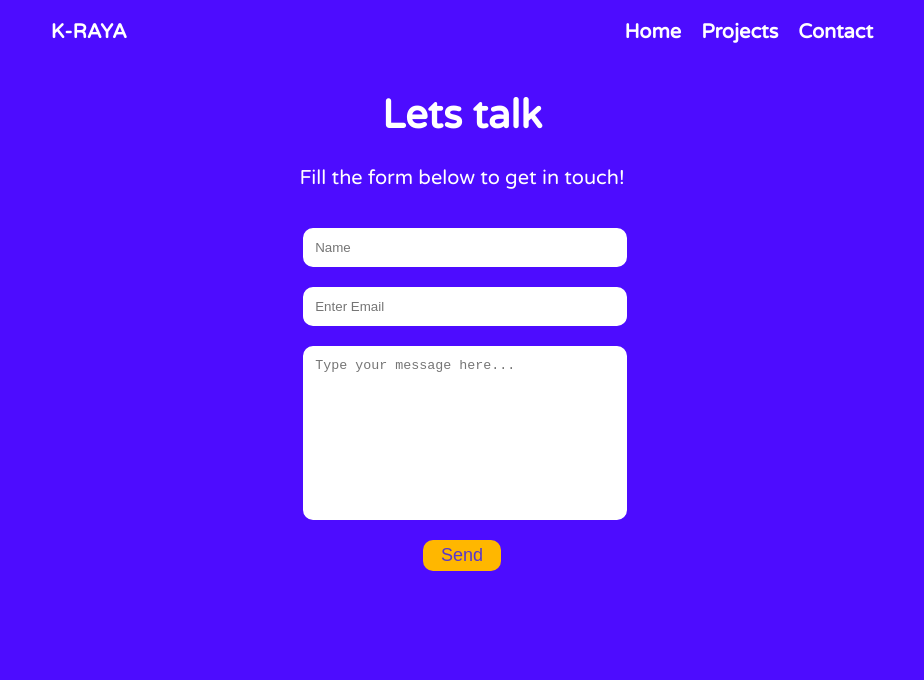
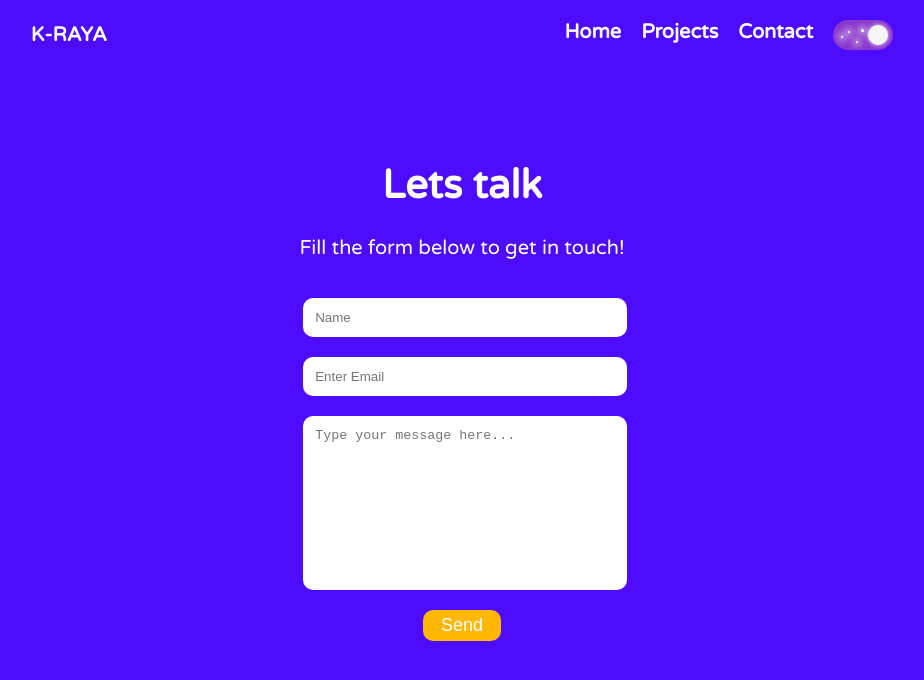
Before and after one commit to k-raya/k-raya.github.io, a React (Create React App) app: page /contact in a window 1280 px wide. Shown: the top 680 px of the page, without its empty margins (178-1102 px from the left). Built offline with nearby package versions, Linux system fonts and the light colour scheme.

Commit message:
added light and dark mode

```diff
--- a/public/index.html
+++ b/public/index.html
@@ -6,8 +6,8 @@
   <link rel="icon" href="%PUBLIC_URL%/favicon.ico" />
   <meta name="viewport" content="width=device-width, initial-scale=1" />
   <meta name="theme-color" content="#000000" />
-  <meta name="description" content="Web site created using create-react-app" />
-  <link rel="apple-touch-icon" href="%PUBLIC_URL%/logo192.png" />
+  <meta name="description" content="Kevin's Web Dev Portfolio! />
+  <link rel=" apple-touch-icon" href="%PUBLIC_URL%/logo192.png" />
   <!--
       manifest.json provides metadata used when your web app is installed on a
       user's mobile device or desktop. See https://developers.google.com/web/fundamentals/web-app-manifest/
@@ -25,7 +25,7 @@
       work correctly both with client-side routing and a non-root public URL.
       Learn how to configure a non-root public URL by running `npm run build`.
     -->
-  <title>SmallTall | Portfolio</title>
+  <title>K-Raya | Portfolio</title>
 </head>
 
 <body>
--- a/src/App.css
+++ b/src/App.css
@@ -1,38 +1,73 @@
 .App {
   text-align: center;
+  font-family: "Varela Round", sans-serif;
+  background-color: rgb(77, 12, 255);
+  font-size: 20px;
+  height: 100vh;
 }
 
-.App-logo {
-  height: 40vmin;
-  pointer-events: none;
+#light {
+  background: rgb(255, 187, 27);
+  color: rgb(63, 63, 63);
+  transition: background 0.5s ease;
 }
 
-@media (prefers-reduced-motion: no-preference) {
-  .App-logo {
-    animation: App-logo-spin infinite 20s linear;
-  }
+#dark {
+  background: rgb(77, 12, 255);
+  color: rgb(255, 255, 255);
+  transition: background 0.5s ease;
 }
 
-.App-header {
-  background-color: #282c34;
-  min-height: 100vh;
+.navbar-container {
   display: flex;
-  flex-direction: column;
+  justify-content: space-around;
   align-items: center;
-  justify-content: center;
-  font-size: calc(10px + 2vmin);
-  color: white;
+}
+
+.nav-list {
+  display: flex;
+  list-style-type: none;
+  gap: 20px;
+}
+
+.home-link,
+.projects-link,
+.contact-link {
+  text-decoration: none;
+  color: rgb(63, 63, 63);
+  font-weight: bold;
+}
+
+#dark .home-link,
+#dark .projects-link,
+#dark .contact-link {
+  text-decoration: none;
+  color: rgb(255, 255, 255);
+  font-weight: bold;
+}
+
+.selected {
+  color: rgb(212, 0, 53);
+  text-decoration: dashed underline;
+}
+
+#dark .selected {
+  color: rgb(255, 183, 0);
+  text-decoration: dashed underline;
+}
+
+.logo {
+  text-decoration: none;
+  color: rgb(63, 63, 63);
+  font-weight: bolder;
+}
+
+#dark .logo {
+  text-decoration: none;
+  color: rgb(255, 255, 255);
+  font-weight: bolder;
 }
 
 .App-link {
   color: #61dafb;
 }
-
-@keyframes App-logo-spin {
-  from {
-    transform: rotate(0deg);
-  }
-  to {
-    transform: rotate(360deg);
-  }
-}
--- a/src/App.jsx
+++ b/src/App.jsx
@@ -4,36 +4,55 @@ import "animate.css";
 import Home from "./components/Home";
 import Projects from "./components/Projects";
 import Contact from "./components/Contact";
-import { useState } from "react";
+import { useState, createContext } from "react";
 import { BrowserRouter as Router, Routes, Route, Link } from "react-router-dom";
+import Toggle from "./components/toggle/Toggle";
+
+
+export const ThemeContext = createContext("light");
+
 
 function App() {
   const [selected, setSelected] = useState("");
+  const [theme, setTheme] = useState("dark");
+  const [toggled, setToggled] = useState(true);
 
-  const handleClick = (page) => {
+  const navBarClick = (page) => {
     if (selected !== page) {
       setSelected(page);
     }
-  }
+  };
+
+  const toggleTheme = () => {
+    setTheme(current => (current === "dark" ? "light" : "dark"));
+    setToggled(!toggled)
+  };
 
   return (
+    <ThemeContext.Provider value={{ theme, toggleTheme }}>
+      <div className='App' id={theme}>
+
         <Router>
           <header>
             <nav className="navbar-container animate__animated animate__bounceInDown">
-          <div className="">
               <Link className="logo" to="/">K-RAYA</Link>
-          </div>
-          <ul className="nav-list-container">
-            <li className={selected === "home" ? "selected animate__animated animate__tada" : ""} onClick={() => handleClick("home")}>
+              <div className="toggle-switch">
+
+
+
+                <ul className="nav-list">
+                  <li className={selected === "home" ? "selected animate__animated animate__tada" : ""} onClick={() => navBarClick("home")}>
                     <Link to="/" className="home-link" > Home </Link>
                   </li>
-            <li className={selected === "projects" ? "selected animate__animated animate__tada" : ""} onClick={() => handleClick("projects")}>
+                  <li className={selected === "projects" ? "selected animate__animated animate__tada" : ""} onClick={() => navBarClick("projects")}>
                     <Link to="/projects" className="projects-link"> Projects </Link>
                   </li>
-            <li className={selected === "contact" ? "selected animate__animated animate__tada" : ""} onClick={() => handleClick("contact")}>
+                  <li className={selected === "contact" ? "selected animate__animated animate__tada" : ""} onClick={() => navBarClick("contact")}>
                     <Link to="/contact" className="contact-link"> Contact </Link>
-            </li>
+                  </li><Toggle toggled={toggled} onClick={toggleTheme} />
                 </ul>
+              </div>
+
             </nav>
           </header>
 
@@ -44,6 +63,9 @@ function App() {
           </Routes>
 
         </Router >
+
+      </div>
+    </ThemeContext.Provider>
   );
 }
 
--- /dev/null
+++ b/src/components/toggle/Toggle.jsx
@@ -0,0 +1,19 @@
+import React from 'react';
+import './style.css'
+
+export default function Toggle({ toggled, onClick }) {
+    return (
+        <div onClick={onClick} className={`toggle${toggled ? " night" : ""}`}>
+            <div className="notch">
+                <div className="crater"></div>
+                <div className="crater"></div>
+            </div>
+            <div>
+                <div className='shape sm'></div>
+                <div className='shape sm'></div>
+                <div className='shape md'></div>
+                <div className='shape lg'></div>
+            </div>
+        </div>
+    )
+}
--- /dev/null
+++ b/src/components/toggle/style.css
@@ -0,0 +1,99 @@
+.toggle {
+    height: 30px;
+    width: 60px;
+    border-radius: 50px;
+    margin: auto;
+    background-color: rgb(255, 3, 3);
+    position: relative;
+    cursor: pointer;
+}
+
+.toggle.night {
+    height: 30px;
+    width: 60px;
+    border-radius: 50px;
+    margin: auto;
+    background-color: rgb(137, 55, 205);
+    position: relative;
+    cursor: pointer;
+}
+
+.notch {
+    height: 20px;
+    width: 20px;
+    border-radius: 50%;
+    background: rgb(255, 255, 255);
+    position: absolute;
+    top: 5px;
+    left: 5px;
+    box-shadow: 0 0 5px rgb(255, 255, 241);
+    z-index: 1;
+    transition: all 0.3s ease;
+}
+
+
+
+.night>.notch {
+    background: whitesmoke;
+    box-shadow: 0 0 5px whitesmoke;
+    transform: translate(30px, 0px);
+    transition: transform 0.3s ease;
+}
+
+
+.shape {
+    position: absolute;
+    background: rgb(255, 180, 75);
+    border-radius: 50%;
+    transition: all 0.3s ease;
+}
+
+.shape.sm {
+    height: 5px;
+    width: 12px;
+    top: 70%;
+    left: 50%;
+
+}
+
+.shape.md {
+    height: 6px;
+    width: 15px;
+    top: 30%;
+    left: 30%;
+    z-index: 2;
+}
+
+.shape.lg {
+    height: 6px;
+    width: 20px;
+    bottom: 12px;
+    left: 60%;
+}
+
+.night .shape {
+    box-shadow: 0 0 7px 2px rgb(247, 239, 255);
+    background: rgb(255, 255, 255);
+}
+
+.night .shape.sm {
+    height: 2px;
+    width: 2px;
+    transform: translate(-7px, 0px);
+}
+
+.night .shape.sm:first-of-type {
+    transform: translate(-15px, -10px);
+}
+
+.night .shape.md {
+    height: 3px;
+    width: 3px;
+    transform: translate(10px, 0px);
+}
+
+.night .shape.lg {
+    height: 2px;
+    width: 2px;
+    transform: translate(-28px, 0px);
+}
--- a/src/index.css
+++ b/src/index.css
@@ -1,5 +1,5 @@
 body {
-  margin: 0;
+  margin: auto;
   font-family: -apple-system, BlinkMacSystemFont, 'Segoe UI', 'Roboto', 'Oxygen',
     'Ubuntu', 'Cantarell', 'Fira Sans', 'Droid Sans', 'Helvetica Neue',
     sans-serif;
--- a/src/index.js
+++ b/src/index.js
@@ -2,7 +2,6 @@ import React from "react";
 import ReactDOM from "react-dom/client";
 import "./index.css";
 import App from "./App";
-import reportWebVitals from "./reportWebVitals";
 
 const root = ReactDOM.createRoot(document.getElementById("root"));
 root.render(
@@ -10,8 +9,3 @@ root.render(
     <App />
   </React.StrictMode>
 );
-
-// If you want to start measuring performance in your app, pass a function
-// to log results (for example: reportWebVitals(console.log))
-// or send to an analytics endpoint. Learn more: https://bit.ly/CRA-vitals
-reportWebVitals();
--- a/src/reportWebVitals.js
+++ /dev/null
@@ -1,13 +0,0 @@
-const reportWebVitals = onPerfEntry => {
-  if (onPerfEntry && onPerfEntry instanceof Function) {
-    import('web-vitals').then(({ getCLS, getFID, getFCP, getLCP, getTTFB }) => {
-      getCLS(onPerfEntry);
-      getFID(onPerfEntry);
-      getFCP(onPerfEntry);
-      getLCP(onPerfEntry);
-      getTTFB(onPerfEntry);
-    });
-  }
-};
-
-export default reportWebVitals;
--- a/src/style/style.css
+++ b/src/style/style.css
@@ -1,45 +1,3 @@
-body {
-   font-family: "Varela Round", sans-serif;
-   background-color: rgb(77, 12, 255);
-   color: rgb(255, 255, 255);
-   font-size: 20px;
-}
-
-.navbar-container {
-   display: flex;
-   color: rgb(255, 255, 255);
-   background-color: rgb(77, 12, 255);
-   justify-content: space-around;
-   align-items: center;
-   height: 8vh;
-}
-
-.nav-list-container {
-   display: flex;
-   list-style-type: none;
-   gap: 20px;
-}
-
-.logo {
-   text-decoration: none;
-   color: rgb(255, 255, 255);
-   font-weight: bolder;
-}
-
-
-.home-link,
-.projects-link,
-.contact-link {
-   text-decoration: none;
-   color: rgb(255, 255, 255);
-   font-weight: bold;
-}
-
-.selected {
-   color: rgb(255, 183, 0);
-   text-decoration: dashed underline;
-}
-
 .intro-container {
    display: flex;
    flex-direction: column;
@@ -69,18 +27,23 @@ body {
 .social-icons {
    display: flex;
    gap: 10px;
-
 }
 
-#git-icon:hover,
-#linkedin-icon:hover,
-#twitter-icon:hover {
-   text-shadow: 0 0 3px #FF0000;
-   transition: text-shadow 0.5s;
+#git-icon,
+#linkedin-icon,
+#twitter-icon {
+   color: rgb(212, 0, 53);
+}
+
+#dark #git-icon,
+#dark #linkedin-icon,
+#dark #twitter-icon {
+   color: rgb(255, 255, 255);
 }
 
 .contact-container {
    display: flex;
+   padding: 5%;
    text-align: center;
    flex-direction: column;
    align-items: center;
@@ -96,9 +59,7 @@ body {
 .form-container {
    border-radius: 10px;
    padding: 15px 30px;
-
 }
-
 
 input[type=text],
 input[type=email] {
@@ -123,13 +84,33 @@ textarea:focus,
 input[type=text]:focus,
 input[type=email]:focus {
    outline: none !important;
+   border: 2px solid rgb(77, 12, 255);
+   transition: border 0.3s;
+}
+
+#dark textarea:focus,
+#dark input[type=text]:focus,
+#dark input[type=email]:focus {
+   outline: none !important;
    border: 2px solid rgb(255, 183, 0);
    transition: border 0.3s;
 }
 
 #contact-button {
+   background-color: rgb(77, 12, 255);
+   color: rgb(255, 255, 255);
+   padding: 5px;
+   margin-left: 120px;
+   margin-right: 120px;
+   border-radius: 10px;
+   border-style: none;
+   font-size: 18px;
+   cursor: pointer;
+}
+
+#dark #contact-button {
    background-color: rgb(255, 183, 0);
-   color: rgb(87, 55, 205);
+   color: rgb(255, 255, 255);
    padding: 5px;
    margin-left: 120px;
    margin-right: 120px;
@@ -140,8 +121,14 @@ input[type=email]:focus {
 }
 
 #contact-button:hover {
+   background-color: rgb(151, 114, 255);
+   color: rgb(255, 255, 255);
+   transition: background-color 0.3s, color 0.3s;
+}
+
+#dark #contact-button:hover {
    background-color: rgb(255, 218, 124);
-   color: rgb(106, 71, 231);
+   color: rgb(255, 255, 255);
    transition: background-color 0.3s, color 0.3s;
 }
 
```
Also changed, not shown: src/components/Home.jsx (+4 -4 lines), src/setupTests.js (deleted, +0 -5 lines), 1 other file (tests, documents, lock files or other folders). Lines whose indentation alone changed are shown as unchanged.
